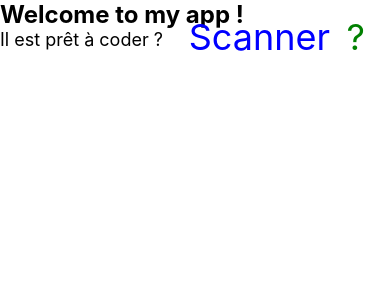
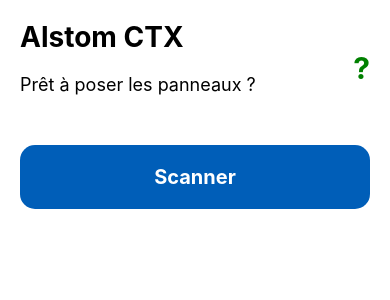
Before and after one commit to CrossTechXperience/hackathon-v2-01_alstom, a React Native app: screen / in a window 390 px wide. Shown: the top 300 px of the page. Built offline with nearby package versions, Linux system fonts and the light colour scheme.

Commit message:
read QR Code

```diff
--- a/package.json
+++ b/package.json
@@ -10,10 +10,11 @@
     "test": "jest"
   },
   "dependencies": {
+    "@react-native/new-app-screen": "0.82.1",
     "react": "19.1.1",
     "react-native": "0.82.1",
-    "@react-native/new-app-screen": "0.82.1",
-    "react-native-safe-area-context": "^5.5.2"
+    "react-native-safe-area-context": "^5.5.2",
+    "react-native-vision-camera": "^4.7.3"
   },
   "devDependencies": {
     "@babel/core": "^7.25.2",
--- a/src/screens/Home.tsx
+++ b/src/screens/Home.tsx
@@ -1,80 +1,124 @@
-/**
- * Sample React Native App
- * https://github.com/facebook/react-native
- *
- * @format
- */
+import React, { useState } from 'react';
+import { StyleSheet, useColorScheme, View, Text, Modal, TouchableOpacity, Alert } from 'react-native';
+import { useSafeAreaInsets } from 'react-native-safe-area-context';
+import Scanner from './Scanner';
 
-import React, { useState } from 'react';
-import { NewAppScreen } from '@react-native/new-app-screen';
-import { StatusBar, StyleSheet, useColorScheme, View, Text, Modal, TouchableOpacity } from 'react-native';
-import {
-  SafeAreaProvider,
-  useSafeAreaInsets,
-} from 'react-native-safe-area-context';
+type PieceData = {
+  id: string;
+  priority: boolean;
+  state: number;
+  zone: string;
+  wagon: string;
+};
 
-function App() {
+export default function Home() {
   const isDarkMode = useColorScheme() === 'dark';
+  const safeAreaInsets = useSafeAreaInsets();
+
+  // États
+  const [modalVisible, setModalVisible] = useState(false);
+  const [isScanning, setIsScanning] = useState(false);
+
+  //Etat pour stocker la pièce scannée
+  const [scannedPiece, setScannedPiece] = useState<PieceData | null>(null);
 
   const backgroundStyle = {
-      color: isDarkMode ? '#000' : '#fff',
-      flex: 1, // Important pour prendre tout l'écran
+    backgroundColor: isDarkMode ? '#333' : '#fff',
+    flex: 1,
   };
+  const textStyle = { color: isDarkMode ? '#fff' : '#000' };
 
+  // --- LOGIQUE DU SCANNER ---
+  if (isScanning) {
       return (
-    <SafeAreaProvider>
-      <StatusBar barStyle={isDarkMode ? 'light-content' : 'dark-content'} />
-      {/* On passe le style global ici pour le fond */}
-      <View style={backgroundStyle}>
-        <AppContent isDarkMode={isDarkMode} />
-      </View>
-    </SafeAreaProvider>
+          <Scanner
+            onClose={() => setIsScanning(false)}
+            onScan={(val) => {
+                try {
+                    // On lit les infos
+                    console.log("Lecture du QR:", val);
+                    const data = JSON.parse(val); // On convertit le texte en Objet
+
+                    setScannedPiece(data); // On sauvegarde
+                    setIsScanning(false);  // On ferme la caméra
+                    setModalVisible(true); // On ouvre la fiche info
+                } catch (e) {
+                    // Si ce n'est pas du JSON valide
+                    Alert.alert("Erreur", "Ce QR Code n'est pas valide pour l'application.");
+                    setIsScanning(false);
+                }
+            }}
+          />
       );
   }
 
-function AppContent() {
-  const safeAreaInsets = useSafeAreaInsets();
+  // --- ACCUEIL ---
+  return (
+    <View style={[styles.container, backgroundStyle, { paddingTop: safeAreaInsets.top }]}>
 
-  // Variables
-  const appTitle = "Welcome to my app !";
-  const [modalVisible, setModalVisible] = useState(false);
-
-  return (
-    <View style={styles.container, { padding: safeAreaInsets.top }}>
       <TouchableOpacity
-        style={[styles.topRightLink, {top: safeAreaInsets.top + 10}]}
-        onPress={() => setModalVisible(true)}
+        style={styles.topRightLink}
+        onPress={() => {
+            setScannedPiece(null);
+            setModalVisible(true);
+        }}
       >
         <Text style={styles.helpButton}>?</Text>
-        <Text style={styles.scanButton}>Scanner</Text>
       </TouchableOpacity>
 
-      <Text style={styles.title}>
-        {appTitle}
+      <Text style={[styles.title, textStyle]}>
+        Alstom CTX
       </Text>
 
-      <Text style={styles.text}>
-        Il est prêt à coder ?
+      <Text style={[styles.text, textStyle, {marginBottom: 30}]}>
+        Prêt à poser les panneaux ?
       </Text>
 
+      <TouchableOpacity
+        style={styles.bigScanButton}
+        onPress={() => setIsScanning(true)}
+      >
+        <Text style={styles.bigScanButtonText}>Scanner</Text>
+      </TouchableOpacity>
+
+      {/* --- MODALE DYNAMIQUE --- */}
       <Modal
         animationType="slide"
         transparent={true}
         visible={modalVisible}
         onRequestClose={() => setModalVisible(false)}
       >
-          <View
-            style={styles.modalOverlay}
-          >
+          <View style={styles.modalOverlay}>
             <View style={styles.modalContent}>
-                <Text style={styles.modalTitle}>Informations</Text>
-                <Text styles={styles.text}>Ici les infos</Text>
 
+                {/* SI ON A SCANNÉ UNE PIÈCE */}
+                {scannedPiece ? (
+                    <>
+                        <Text style={[styles.modalTitle, {color: '#2E7D32'}]}>Pièce Identifiée !</Text>
+                        <View style={styles.infoBox}>
+                            <Text style={styles.value}>REF : {scannedPiece.id}</Text>
+
+                            <Text style={styles.label}>Zone : {scannedPiece.zone}</Text>
+
+                            <Text style={styles.label}>État : {scannedPiece.state}</Text>
+                        </View>
+                    </>
+                ) : (
+                    /* SI C'EST JUSTE L'AIDE */
+                    <>
+                        <Text style={styles.modalTitle}>Aide</Text>
+                        <Text style={styles.modalText}>
+                            Utilisez le scanner pour identifier l'emplacement des panneaux phoniques via leur QR Code.
+                        </Text>
+                    </>
+                )}
+
+                {/* Bouton Fermer (s'affiche toujours en bas) */}
                 <TouchableOpacity
-                    style={styles.closeButton}
+                    style={[styles.closeButton, {marginTop: 10, backgroundColor: '#888'}]}
                     onPress={() => setModalVisible(false)}
                 >
-                    <Text style={styles.text}>Fermer</Text>
+                    <Text style={styles.closeButtonText}>Fermer</Text>
                 </TouchableOpacity>
             </View>
           </View>
@@ -85,80 +129,96 @@
 
 const styles = StyleSheet.create({
   container: {
-    margin: 50,
+    padding: 20,
     flex: 1,
   },
-
   title: {
-    fontSize: 24,
+    fontSize: 28,
     fontWeight: 'bold',
+    marginBottom: 20,
+    marginTop: 20,
   },
-
-  helpButton: {
-    position: 'absolute',
-    right: 5,
-    fontSize: 36,
-    color: 'green'
-  },
-
-  scanButton: {
-    position: 'absolute',
-    right: 40,
-    fontSize: 36,
-    color: 'blue'
-  },
-
   text: {
     fontSize: 18,
   },
-
-  // Style du "Lien" en haut à droite
   topRightLink: {
     position: 'absolute',
     right: 20,
+    top: 50,
     zIndex: 10,
-      padding: 5, // Zone de touche un peu plus grande
   },
-
-    // --- STYLES DE LA MODALE ---
+  helpButton: {
+    fontSize: 30,
+    color: 'green',
+    fontWeight: 'bold',
+  },
+  bigScanButton: {
+      backgroundColor: '#005EB8',
+      padding: 20,
+      borderRadius: 15,
+      alignItems: 'center',
+      marginTop: 20,
+      elevation: 5,
+  },
+  bigScanButtonText: {
+      color: 'white',
+      fontSize: 20,
+      fontWeight: 'bold',
+  },
   modalOverlay: {
     flex: 1,
-      justifyContent: 'center', // Centre verticalement
-      alignItems: 'center',     // Centre horizontalement
-      //backgroundColor: 'rgba(0, 0, 0, 0.5)', // Noir à 50% de transparence
+    justifyContent: 'center',
+    alignItems: 'center',
+    backgroundColor: 'rgba(0, 0, 0, 0.5)',
   },
   modalContent: {
-      width: '70%', // Prend 80% de la largeur de l'écran
+    width: '85%',
     backgroundColor: 'white',
     borderRadius: 20,
     padding: 25,
     alignItems: 'center',
-      shadowColor: '#000',
-      shadowOffset: { width: 0, height: 2 },
-      shadowOpacity: 0.25,
-      shadowRadius: 4,
     elevation: 5,
   },
   modalTitle: {
-      fontSize: 20,
+    fontSize: 22,
     fontWeight: 'bold',
     marginBottom: 15,
+    color: 'black',
   },
   modalText: {
     marginBottom: 20,
     textAlign: 'center',
+    color: '#333',
+  },
+  // Nouveaux styles pour la fiche pièce
+  infoBox: {
+      width: '100%',
+      backgroundColor: '#F5F5F5',
+      padding: 15,
+      borderRadius: 10,
+      marginBottom: 15,
+  },
+  label: {
+      fontWeight: 'bold',
+      color: '#555',
+      marginTop: 5,
+  },
+  value: {
+      fontSize: 18,
+      color: '#000',
+      marginBottom: 5,
   },
   closeButton: {
-      backgroundColor: '#2196F3', // Bleu Material Design
+    backgroundColor: '#2196F3',
     borderRadius: 10,
-      padding: 10,
+    padding: 12,
     paddingHorizontal: 20,
-      elevation: 2,
+    width: '100%',
   },
   closeButtonText: {
     fontWeight: 'bold',
     textAlign: 'center',
+    color: 'white',
+    fontSize: 16
   },
 });
-
-export default App;
--- /dev/null
+++ b/src/screens/Scanner.tsx
@@ -0,0 +1,140 @@
+/**
+ * Sample React Native App
+ * https://github.com/facebook/react-native
+ *
+ * @format
+ */
+
+import React, { useState, useEffect } from 'react';
+import { StyleSheet, View, Text, Alert, TouchableOpacity, Dimensions } from 'react-native';
+import { Camera, useCameraFormat, useCameraDevice, useCameraPermission, useCodeScanner } from 'react-native-vision-camera';
+
+// Taille ecran et taille du carré pour le mask
+const { width, height } = Dimensions.get('window');
+const SCAN_SIZE = 250;
+
+export default function Scanner({ onClose, onScan }: { onClose : () => void, onScan: (val: string) => void }) {
+    const { hasPermission, requestPermission} = useCameraPermission();
+    const device = useCameraDevice('back');
+    const [lastScanned, setLastScanned] = useState('');
+
+    const format = useCameraFormat(device, [
+        { videoResolution: { width: 1280, height: 720 } },
+        { fps: 30 }
+    ]);
+
+    useEffect(() => {
+        if (!hasPermission) requestPermission();
+    }, [hasPermission, requestPermission]);
+
+    const codeScanner = useCodeScanner({
+        codeTypes: ['qr', 'ean-13'],
+        onCodeScanned: (codes) => {
+            if (codes.length > 0) {
+                console.log("On scanne");
+                const value = codes[0].value;
+                if (value && value !== lastScanned) {
+                    setLastScanned(value);
+                    // On renvoie le code scanné au parent.
+                    if (onScan) onScan(value);
+                }
+            }
+        }
+    });
+
+    if (!device || !hasPermission) return <View><Text>Il est nécessaire d'autoriser la caméra</Text></View>
+
+    return (
+        <View style={styles.container}>
+            <Camera
+                style={StyleSheet.absoluteFill}
+                device={device}
+                isActive={true}
+                codeScanner={codeScanner}
+                format={format}
+            />
+
+            {/* MASQUE */}
+            <View style={styles.maskContainer}>
+                {/* BANDEAU HAUT */}
+                <View style={styles.maskRow} />
+
+                {/* LIGNE AVEC TROU */}
+                <View style={styles.maskCenterRow}>
+                    <View style={styles.maskSide} />
+                    <View style={styles.scanFrame} />
+                    <View style={styles.maskSide} />
+                </View>
+
+                {/* BANDEAU BAS */}
+                <View style={styles.maskRow} />
+            </View>
+
+            {/* BOUTON DE FERMETURE */}
+            <TouchableOpacity style={styles.closeButton} onPress={onClose}>
+                <Text style={styles.closeText}>Fermer X</Text>
+            </TouchableOpacity>
+
+        </View>
+    );
+}
+
+const overlayColor = 'rgba(0,0,0,0.9)';
+
+const styles = StyleSheet.create({
+    container: { flex: 1, backgroundColor: 'black' },
+
+        // --- NOUVEAUX STYLES DU MASQUE ---
+        maskContainer: {
+            ...StyleSheet.absoluteFillObject,
+            zIndex: 1, // Juste au-dessus de la caméra
+        },
+        maskRow: {
+            flex: 1,
+            backgroundColor: overlayColor,
+            width: width,
+        },
+        maskCenterRow: {
+            flexDirection: 'row',
+            height: SCAN_SIZE, // Hauteur fixe pour la ligne du milieu
+        },
+        maskSide: {
+            flex: 1,
+            backgroundColor: overlayColor,
+        },
+        scanFrame: {
+            width: SCAN_SIZE,
+            height: SCAN_SIZE,
+            // Pas de fond ! C'est le trou.
+            borderWidth: 2,
+            borderColor: '#00FF00', // Bordure verte
+        },
+        // --- FIN STYLES DU MASQUE ---
+
+        closeButton: {
+            position: 'absolute',
+            top: 50,
+            left: 20,
+            zIndex: 10, // Tout au-dessus
+            backgroundColor: 'rgba(0,0,0,0.5)',
+            padding: 10,
+            borderRadius: 8,
+        },
+        closeText: { fontWeight: 'bold', color: 'white' },
+        helpTextContainer: {
+            position: 'absolute',
+            bottom: 80,
+            left: 0,
+            right: 0,
+            alignItems: 'center',
+            zIndex: 10,
+        },
+        helpText: {
+            color: 'white',
+            fontSize: 18,
+            fontWeight: 'bold',
+            backgroundColor: 'rgba(0,0,0,0.5)',
+            padding: 8,
+            borderRadius: 5,
+        }
+});
```
Also changed, not shown: 2 other files (tests, documents, lock files or other folders). Lines whose indentation alone changed are shown as unchanged.
